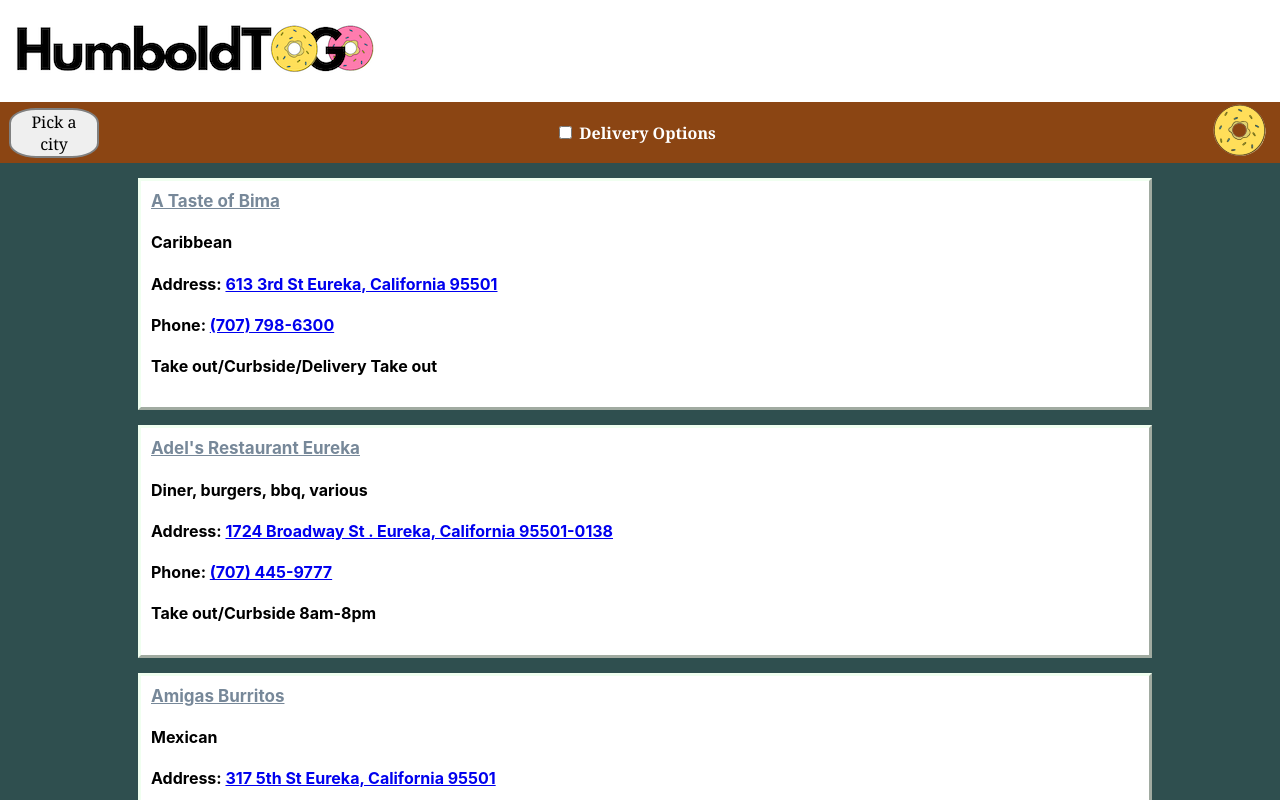
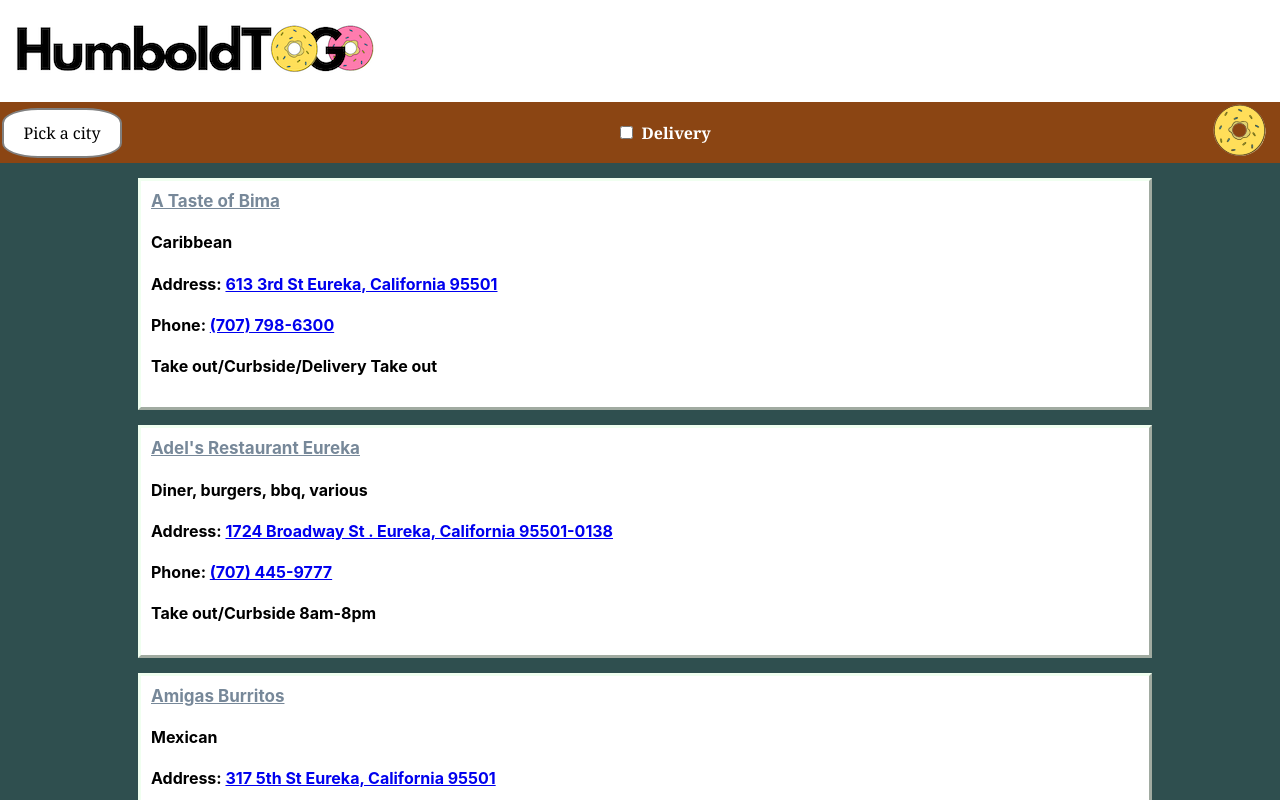
Before and after one commit to htogo-project/htogoproject, a React (Create React App) app: page / in a window 1280 px wide. Shown: the top 800 px of the page. Built offline with nearby package versions, Linux system fonts and the light colour scheme.

Commit message:
styling2

```diff
--- a/src/components/Search.jsx
+++ b/src/components/Search.jsx
@@ -39,6 +39,7 @@
     }
 
     const handleClick = (event) => {
+        event.preventDefault()
         setCity(event.target.textContent)
         props.setValue(event.target.textContent)
         setShowlist(styles.dropdown_clicked)
@@ -77,8 +78,8 @@
                     </div>
                 </div>
                 <form action="/action_page.php">
-                    <input  onClick={isItDelivery} type="checkbox" name="delivery" value="Delivery" />
-                    <label className={styles.label}> Delivery Options</label><br></br>
+                    <input  className={styles.labelInput} onClick={isItDelivery} type="checkbox" name="delivery" value="Delivery" />
+                    <label className={styles.label}> Delivery</label><br></br>
                 </form>
                 <div>
                     <input className={styles.donut} onPointerOver={addHover} type="image" src={Button} />
@@ -114,10 +115,11 @@
         position: relative;
         cursor: pointer;
         outline: none;
-        margin-left:9px;
+        margin-left:2px;
         border: 2px solid grey;
         height: 50px;
-        width: 90px;
+        width: 120px;
+        background-color:white;
    `,
     dropdown_content: css`
     font-family: Georgia, serif;
@@ -210,7 +212,13 @@
         font-family: Georgia, serif;
         color: white;
         font-weight: bold;
+        margin-left: 1px;
      `,
+     labelInput : css`
+     margin-left: 60px;
+    //  position:absolute;
+    //  left: 50%;
+     `
 }
 
 export default Search;
```
